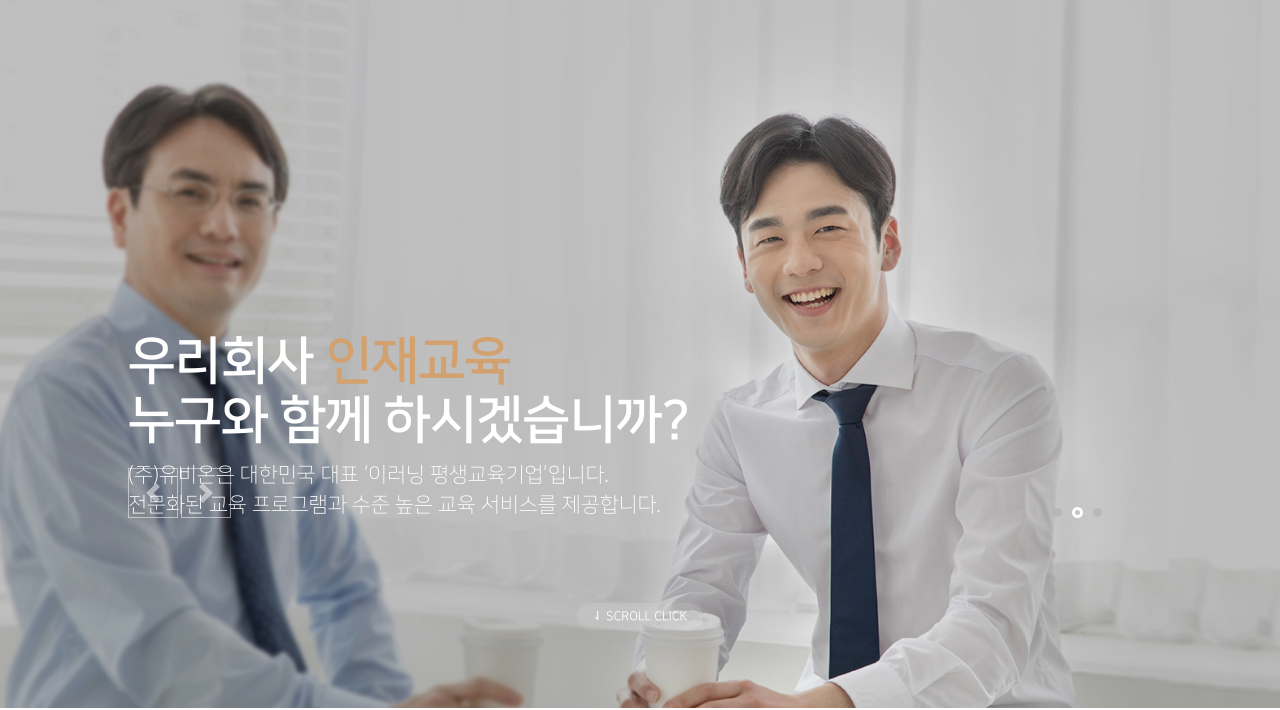
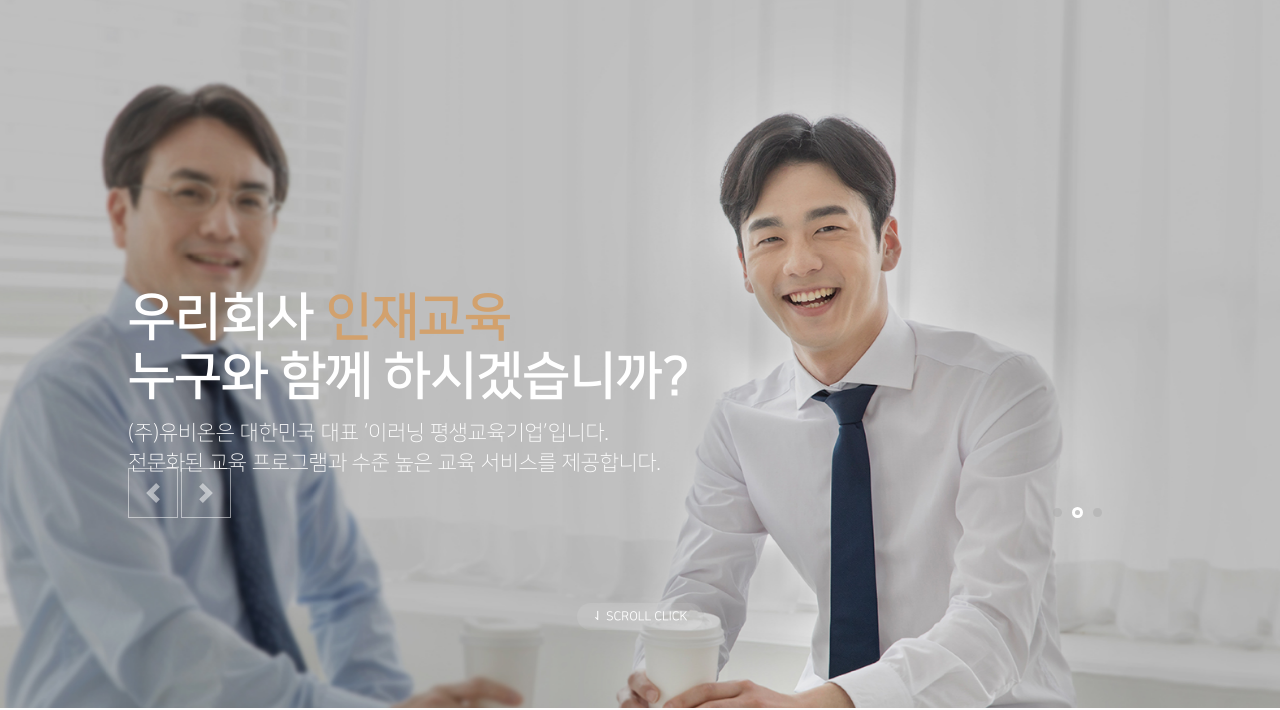
Before and after one commit to GiaWoo/ubion, a plain HTML site: page index.html in a window 1280 px wide. Shown: the part 92-802 px from the top of the page. Drawn offline with nearby package versions, Linux system fonts and the light colour scheme; files that its build step writes are made by us from their sources.

Commit message:
Add files via upload

```diff
--- a/scss/style.scss
+++ b/scss/style.scss
@@ -398,31 +398,24 @@ body {
 							}
 						}
 						.carousel-caption {
-							position: absolute;
+							position: relative;
 							text-align: left;
-							top: 45%;
 							word-break: keep-all;
+							bottom: 10%;
 							-webkit-transform: translateY(-45%);
 							-ms-transform: translateY(-45%);
 							transform: translateY(-45%);
 							@include breakpoint(laptop) {
 								left: 10%;
-								top: 38%;
+								width: 90%;
 							}
 							@include breakpoint(large) {
 								left: 5%;
-								top: 43%;
-							}
-							@include breakpoint(small) {
-								top: 24%;
-							}
-							@include breakpoint(tiny) {
-								top: 18%;
+								width: 95%;
 							}
 							h3 {
 								@include font-size(58);
 								@extend %font_color_co_white;
-								margin-top: 460px;
 								font-family: 'nsB';
 								letter-spacing: -1px;
 								@include breakpoint(laptop) {
@@ -467,7 +460,7 @@ body {
 									}
 								}
 								@include breakpoint(small) {
-									width: 94%;
+									width: 90%;
 									@include font-size(14);
 									@include line-height(10);
 								}
@@ -521,11 +514,12 @@ body {
 					.carousel-indicators {
 						top: 40px;
 						right: 0;
-						left: unset;
-						justify-content: unset;
+						left: none;
+						justify-content: flex-end;
 						@include breakpoint(medium) {
+							justify-content: flex-start;
 							left: 0;
-							right: unset;
+							right: none;
 							margin-top: 0;
 							margin-left: 0;
 							padding-left: 0;
```
